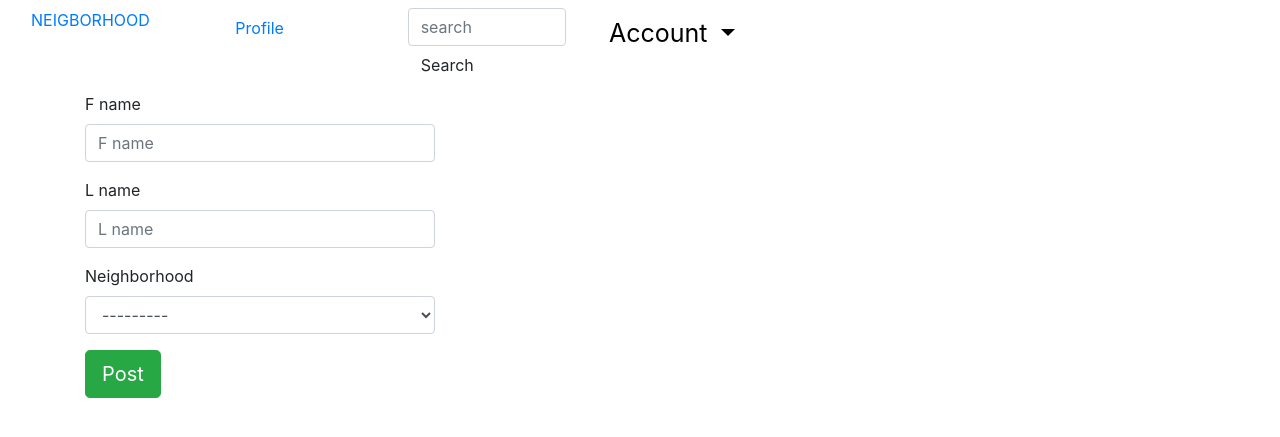
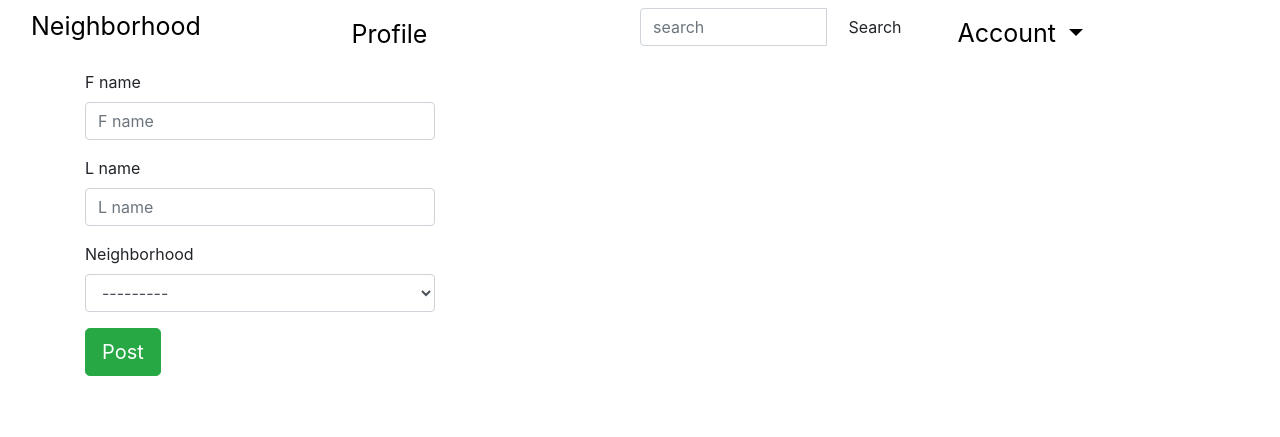
Before and after one commit to GasaGentille/neighborhood_App, a Django app: page /profile/ in a window 1280 px wide. Shown: the top 437 px of the page. Run offline with Django 3.2, Linux system fonts and the light colour scheme; the visitor is signed in with stand-in values (Sample User, id 1); data that the repository does not hold is empty; some libraries are stand-ins or nearby versions; some web fonts are replaced.

Commit message:
Editing profile

```diff
--- a/neighborhood_app/templates/add_profile.html
+++ b/neighborhood_app/templates/add_profile.html
@@ -1,28 +1,19 @@
 
-{%extends 'base.html'%}
+{% extends 'base.html' %}
 {% load bootstrap4 %}
- {% load staticfiles %}
+{% load staticfiles %}
 {% block content %}
-{{block.super}}
+
 <div class="container">
     <div class="row">
         <div class="col-md-4">
-<div class="card-content">
-        <form  action="{%url 'profile'%}" method="post"  enctype="multipart/form-data">
-            {%csrf_token%}
+            <form action="{% url 'profile' %}" method="post" enctype="multipart/form-data">
+            {% csrf_token %}
 
             {% bootstrap_form form%}
-            <input  href=""type="submit" class="btn btn-success btn-lg" value="Post">
-          </form>
-
-      </div>
-
-    </div>
-
+            <input href="" type="submit" class="btn btn-success btn-lg" value="Post">
+            </form>
+        </div>
     </div>
 </div>
-</div>
-
-
-
 {% endblock %}
--- a/neighborhood_app/templates/navbar.html
+++ b/neighborhood_app/templates/navbar.html
@@ -1,21 +1,22 @@
 <nav class="navbar navbar-default navbar-fixed-top">
   <div class="container-fluid">
-    <div class="row">
+  <div class="row" style="width:100%">
     <div class="col-md-3">
-        <a href="{% url 'welcome' %}">NEIGBORHOOD</a>
+      <a href="{% url 'welcome' %}" style=" font-size:25px; color: black">Neighborhood</a>
     </div>
     {% if user.is_authenticated %}
 
 
 
     <div class="col-md-3">
-        <a class="nav-link" href="{% url 'profile' %}">Profile</a> <span class="sr-only">(current)</span>
+      <a class="nav-link" href="{% url 'profile' %}" style=" font-size:25px;color: black">Profile</a> <span class="sr-only">(current)</span>
     </div>
     <div class="col-md-3">
-        <form>
+      <form class="navbar-form">
+        <div class="input-group">
           <input class="form-control mr-sm-2" type="search" placeholder="search " aria-label="search">
           <button class="btn btn-outline my-2 my-sm-0" type="submit">Search</button>
-
+        </div>
       </form>
     </div>
     <div class="col-md-3">
```
Lines whose indentation alone changed are shown as unchanged.
